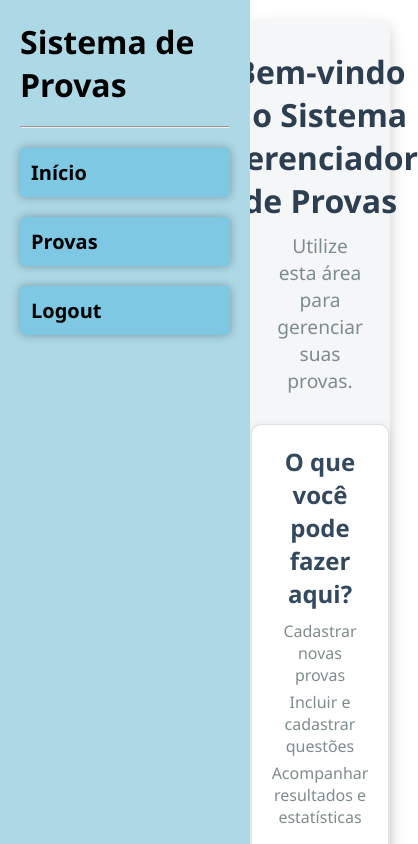
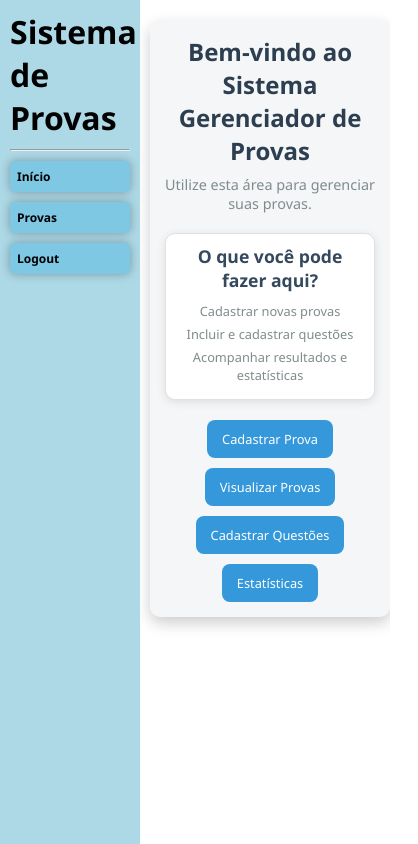
Before and after one commit to Airesp4/ExamManagerFront, an Angular app: page /home in a window 390 px wide. Shown: the top 844 px of the page, 418 px wide, since content can reach past the window. Built offline with nearby package versions, Linux system fonts and the light colour scheme.

Commit message:
Adequando responsividade

```diff
--- a/src/app/components/info-screen/info-screen.component.css
+++ b/src/app/components/info-screen/info-screen.component.css
@@ -237,3 +237,117 @@ button {
   border: 1px solid #ccc;
   border-radius: 8px;
 }
+
+@media (max-width: 768px) {
+  .container__provas {
+      max-width: calc(100% - 200px);
+      margin-left: 200px;
+      padding: 15px;
+  }
+
+  .container__provas .prova-card {
+      padding: 12px;
+  }
+
+  .modal-content {
+      width: 90%;
+      padding: 20px;
+  }
+
+  h3 {
+      font-size: 20px;
+  }
+
+  label {
+      font-size: 16px;
+  }
+
+  input[type="text"],
+  textarea {
+      font-size: 14px;
+  }
+
+  .btn-inserir-questao {
+      font-size: 14px;
+      padding: 8px 12px;
+      width: 80%;
+  }
+
+  .button-container {
+      gap: 15px;
+  }
+
+  button {
+      padding: 8px 12px;
+      font-size: 14px;
+  }
+
+  .questoes-container h4 {
+      font-size: 16px;
+  }
+
+  .questoes-container .questao-card {
+      padding: 12px;
+  }
+
+  .questoes-container .questao-card p {
+      font-size: 13px;
+  }
+}
+
+@media (max-width: 480px) {
+  .container__provas {
+      max-width: calc(100% - 140px);
+      margin-left: 140px;
+      padding: 10px;
+  }
+
+  .container__provas .prova-card {
+      padding: 10px;
+  }
+
+  .modal-content {
+      width: 95%;
+      padding: 15px;
+  }
+
+  h3 {
+      font-size: 18px;
+  }
+
+  label {
+      font-size: 14px;
+  }
+
+  input[type="text"],
+  textarea {
+      font-size: 12px;
+  }
+
+  .btn-inserir-questao {
+      font-size: 12px;
+      padding: 6px 10px;
+      width: 90%;
+  }
+
+  .button-container {
+      gap: 10px;
+  }
+
+  button {
+      padding: 6px 10px;
+      font-size: 12px;
+  }
+
+  .questoes-container h4 {
+      font-size: 14px;
+  }
+
+  .questoes-container .questao-card {
+      padding: 10px;
+  }
+
+  .questoes-container .questao-card p {
+      font-size: 12px;
+  }
+}
--- a/src/app/components/interaction-screen/interaction-screen.component.css
+++ b/src/app/components/interaction-screen/interaction-screen.component.css
@@ -221,3 +221,80 @@ button:hover {
     width: 100%;
   }
 }
+
+@media (max-width: 768px) {
+  .interaction__container {
+      max-width: calc(100% - 180px);
+      margin-left: 180px;
+      padding: 20px;
+  }
+
+  .interaction__container h2 {
+      font-size: 1.8rem;
+      margin-bottom: 8px;
+  }
+
+  .interaction__container p {
+      font-size: 1rem;
+      margin-bottom: 20px;
+  }
+
+  .info {
+      padding: 15px;
+      margin-bottom: 20px;
+  }
+
+  .info h3 {
+      font-size: 1.3rem;
+  }
+
+  .info ul li {
+      font-size: 0.9rem;
+  }
+
+  .button-group {
+      gap: 15px;
+  }
+
+  button {
+      padding: 12px 20px;
+      font-size: 0.9rem;
+  }
+}
+
+@media (max-width: 480px) {
+  .interaction__container {
+      max-width: calc(100% - 150px);
+      margin-left: 150px;
+      padding: 15px;
+  }
+
+  .interaction__container h2 {
+      font-size: 1.5rem;
+  }
+
+  .interaction__container p {
+      font-size: 0.9rem;
+  }
+
+  .info {
+      padding: 10px;
+  }
+
+  .info h3 {
+      font-size: 1.1rem;
+  }
+
+  .info ul li {
+      font-size: 0.8rem;
+  }
+
+  .button-group {
+      gap: 10px;
+  }
+
+  button {
+      padding: 10px 15px;
+      font-size: 0.8rem;
+  }
+}
--- a/src/app/components/login/login.component.css
+++ b/src/app/components/login/login.component.css
@@ -160,3 +160,72 @@ button:disabled {
 .login-container .form-group button:first-child {
   margin-bottom: 10px;
 }
+
+@media (max-width: 768px) {
+  .host {
+    padding: 10px;
+  }
+
+  .login-container {
+    margin: 20px auto;
+    padding: 15px 20px;
+    max-width: 90%;
+  }
+
+  h2 {
+    font-size: 1.5rem;
+    margin-bottom: 15px;
+  }
+
+  input {
+    padding: 8px;
+    font-size: 0.9rem;
+  }
+
+  button {
+    padding: 8px;
+    font-size: 0.9rem;
+  }
+
+  .modal-content {
+    padding: 20px 25px;
+    max-width: 90%;
+  }
+
+  .modal-content h2 {
+    font-size: 1.5rem;
+    margin-bottom: 10px;
+  }
+
+  .modal-content button {
+    margin-right: 5px;
+  }
+}
+
+@media (max-width: 480px) {
+  .login-container {
+    padding: 10px 15px;
+  }
+
+  h2 {
+    font-size: 1.3rem;
+  }
+
+  input {
+    padding: 6px;
+    font-size: 0.8rem;
+  }
+
+  button {
+    padding: 6px;
+    font-size: 0.8rem;
+  }
+
+  .modal-content {
+    padding: 15px 20px;
+  }
+
+  .modal-content h2 {
+    font-size: 1.3rem;
+  }
+}
--- a/src/app/components/search-bar/search-bar.component.css
+++ b/src/app/components/search-bar/search-bar.component.css
@@ -34,3 +34,41 @@
 .button-search:hover {
     background-color: white;
 }
+
+@media (max-width: 768px) {
+    .container__searchbar {
+        max-width: calc(100% - 200px);
+        margin-left: 180px;
+        padding: 8px;
+        gap: 8px;
+    }
+
+    .space-search {
+        padding: 8px;
+        font-size: 14px;
+    }
+
+    .button-search {
+        padding: 8px 16px;
+        font-size: 14px;
+    }
+}
+
+@media (max-width: 480px) {
+    .container__searchbar {
+        max-width: calc(100% - 140px);
+        margin-left: 150px;
+        padding: 6px;
+        gap: 6px;
+    }
+
+    .space-search {
+        padding: 6px;
+        font-size: 12px;
+    }
+
+    .button-search {
+        padding: 6px 12px;
+        font-size: 12px;
+    }
+}
--- a/src/app/components/sidebar-system/sidebar-system.component.css
+++ b/src/app/components/sidebar-system/sidebar-system.component.css
@@ -38,3 +38,45 @@
 .container__sidebar > hr {
     margin-top: 20px;
 }
+
+@media (max-width: 768px) {
+    .container__sidebar {
+        width: 185px;
+        padding: 15px;
+    }
+
+    .container__sidebar li {
+        font-size: 16px;
+        padding-top: 12px;
+    }
+
+    .container__sidebar a {
+        padding: 8px;
+        font-size: 14px;
+    }
+
+    .container__sidebar > hr {
+        margin-top: 15px;
+    }
+}
+
+@media (max-width: 480px) {
+    .container__sidebar {
+        width: 140px;
+        padding: 10px;
+    }
+
+    .container__sidebar li {
+        font-size: 14px;
+        padding-top: 10px;
+    }
+
+    .container__sidebar a {
+        padding: 6px;
+        font-size: 12px;
+    }
+
+    .container__sidebar > hr {
+        margin-top: 10px;
+    }
+}
```
